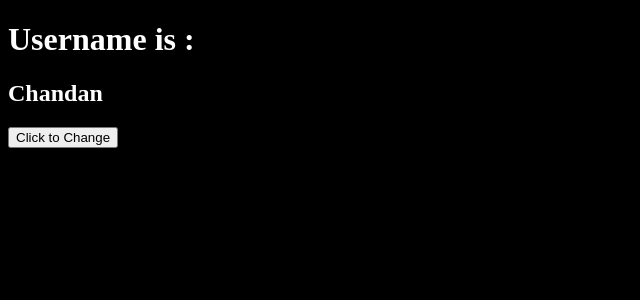
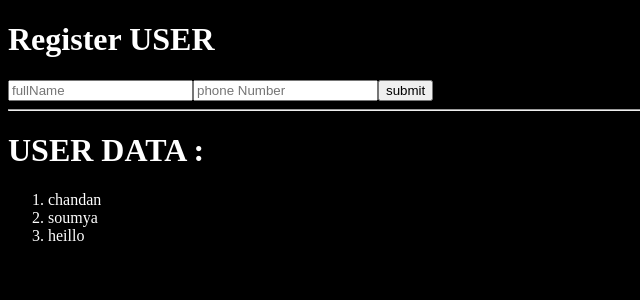
Before and after one commit to SRB77/React_Sheriyans, a React (Vite) app in the folder installation/: page / in a window 1280 px wide. Shown: the top 300 px of the page, without its empty margins (0-640 px from the left). Built offline with nearby package versions, Linux system fonts and the light colour scheme.

Commit message:
Class5 two way binding and first 45 minitue .

```diff
--- a/installation/src/App.jsx
+++ b/installation/src/App.jsx
@@ -1,25 +1,52 @@
-import React from 'react'
-import { useState } from 'react';
+/* eslint-disable no-unused-vars */
+import React from "react";
+import { useState } from "react";
 const App = () => {
-  let [username,setUserName] = useState("Chandan");
-  // let username = "chandan";
-  // console.log(username);
-  // const changeHandler = ()=>{
-  //   username = "Soumyaranjan"
-  //   console.log(username);
-  // }
-  const changeHandler = ()=>{
-    setUserName("Soumyaranjan")
+  const [user, setUser] = useState([
+    { name: "chandan", age: 20 },
+    { name: "soumya", age: 10 },
+    { name: "heillo", age: 23 },
+  ]);
+  const [fullName, setFullname] = useState("");
+  const [age, setAge] = useState("");
+
+  const renderUser = user.map((obj, index) => {
+    return <li key={index}>{obj.name}</li>;
+  });
+  const submitHandler =  (e)=>{
+    e.preventDefault();
+    let newUser = {fullName,age}
+    console.log(newUser);
   }
-  // console.log(username)  this is working sync and setUserName is working async .
-
   return (
     <div>
-      <h1>Username is : </h1>
-      <h2>{username}</h2>
-      <button onClick={changeHandler}>Click to Change</button>
+      <div className="registerform">
+        <h1>Register USER</h1>
+        <form onSubmit={submitHandler}>
+          <input
+            type="text"
+            placeholder="fullName"
+            onChange={(e) => {
+              setFullname(e.target.value);
+            }}
+            value={fullName}
+          />
+          <input
+            type="number"
+            placeholder="phone Number"
+            onChange={(e) => {
+              setAge(e.target.value);
+            }}
+            value={age}
+          />
+          <button>submit</button>
+        </form>
+        <hr />
+      </div>
+      <h1>USER DATA : </h1>
+      <ol>{renderUser}</ol>
     </div>
-  )
-}
+  );
+};
 
-export default App
+export default App;
```
